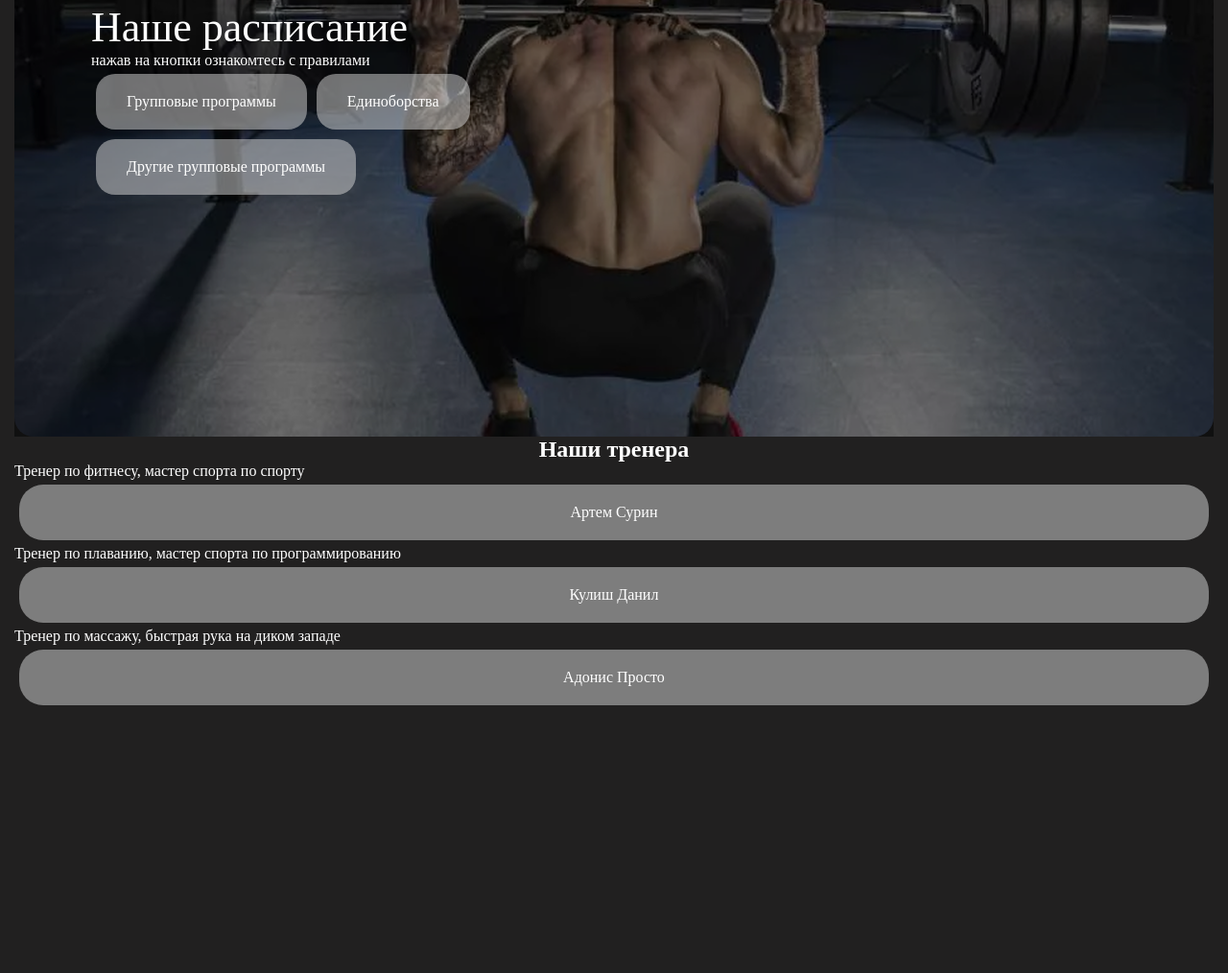
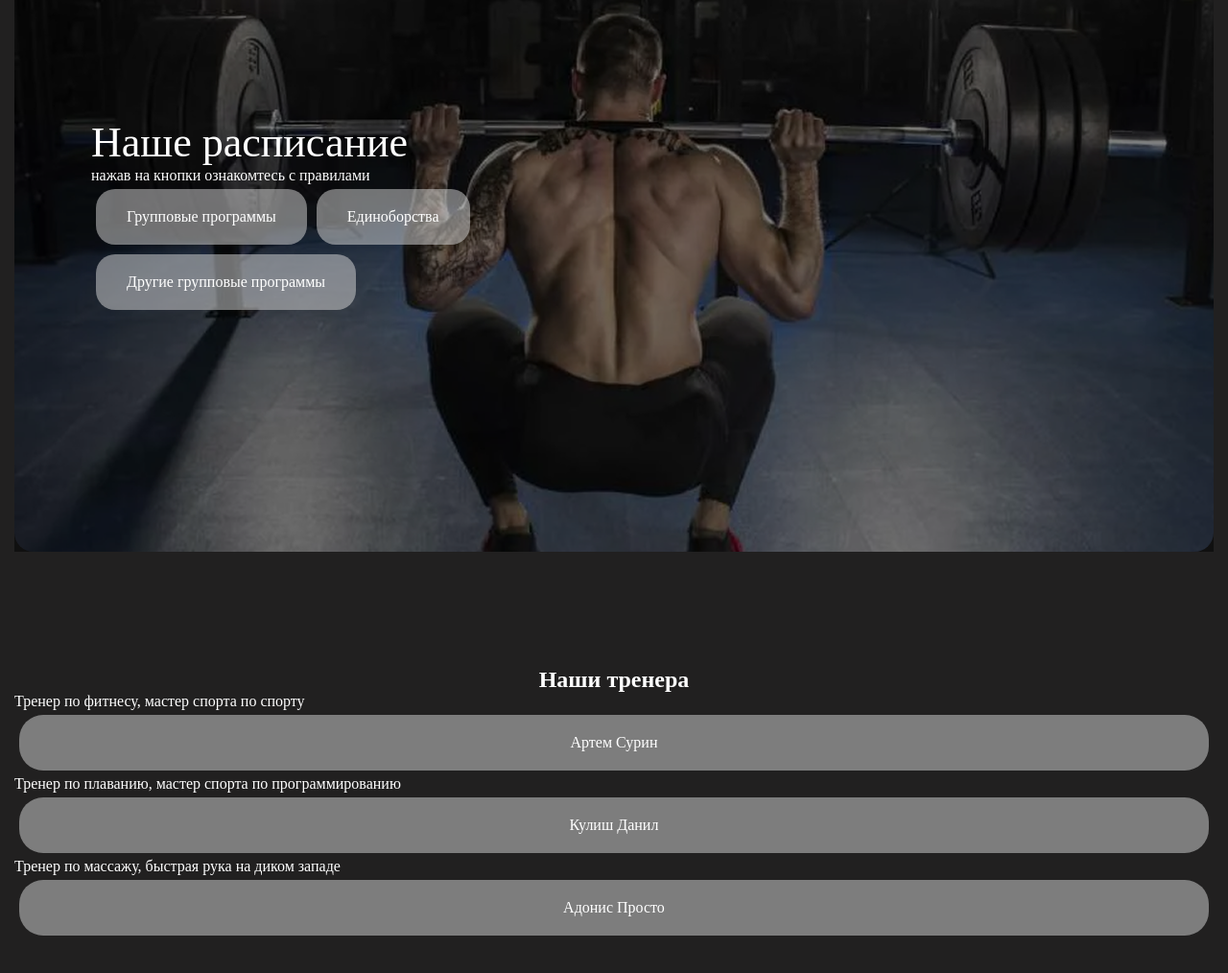
Before and after one commit to PavelBoyko07/---, a plain HTML site: page index.html in a window 1280 px wide. Shown: the part 2414-3428 px from the top of the page at 96% size. Before the commit the page ends 3154 px from the top, so only its background shows below. Drawn offline with nearby package versions, Linux system fonts and the light colour scheme.

Commit message:
добавил отступ

```diff
--- a/index.html
+++ b/index.html
@@ -75,7 +75,7 @@
                 </div>
             </div>
         </section>
-        <section>
+        <section class="indent">
             <div class="container">
                 <div class="home__gala">
                     <h2 class="gap">
@@ -133,7 +133,7 @@
             </div>
 
         </section>
-        <section>
+        <section class="indent">
             <div class="container">
                 <div class="schedule__inner">
                     <h2 class="schedule__title">
@@ -156,7 +156,7 @@
                 </div>
             </div>
         </section>
-    <section>
+        <section class="indent">
             <div class="container">
                 <div class="trainers__inner">
                     <h2 class="trenera__title">
@@ -175,6 +175,9 @@
                             <p class="sale__text">Тренер по массажу, быстрая рука на диком западе</p>
                             <p class="sale__text1">Адонис Просто</p>
                         </li>
+                    </ul>
+                </div>
+            </div>
         </section>
     </main>
     <script src="https://cdn.jsdelivr.net/npm/swiper@11/swiper-bundle.min.js"></script>
```
Lines whose indentation alone changed are shown as unchanged.
